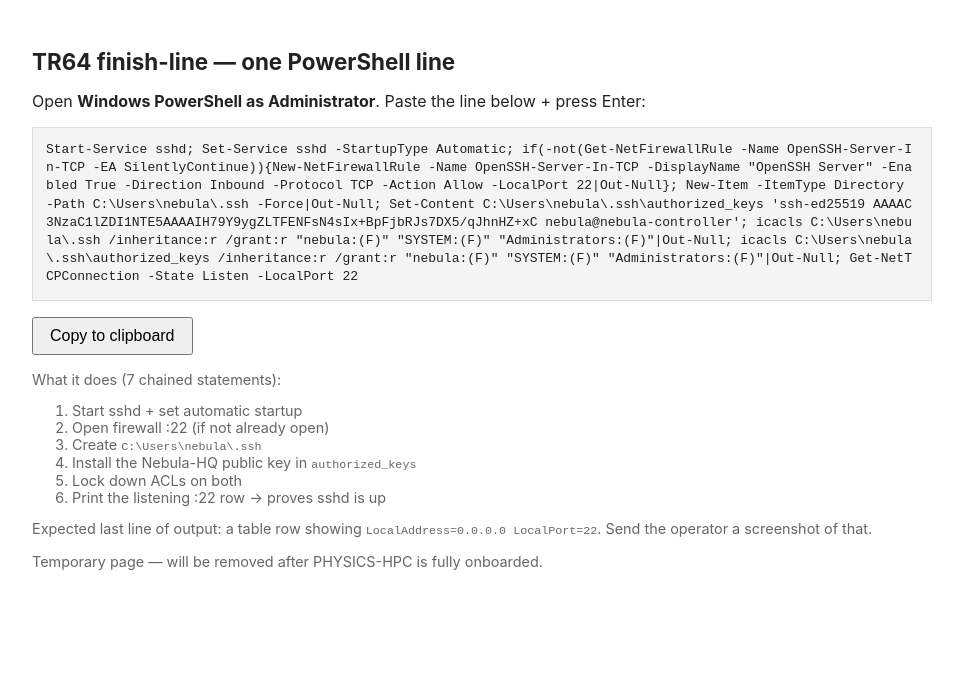
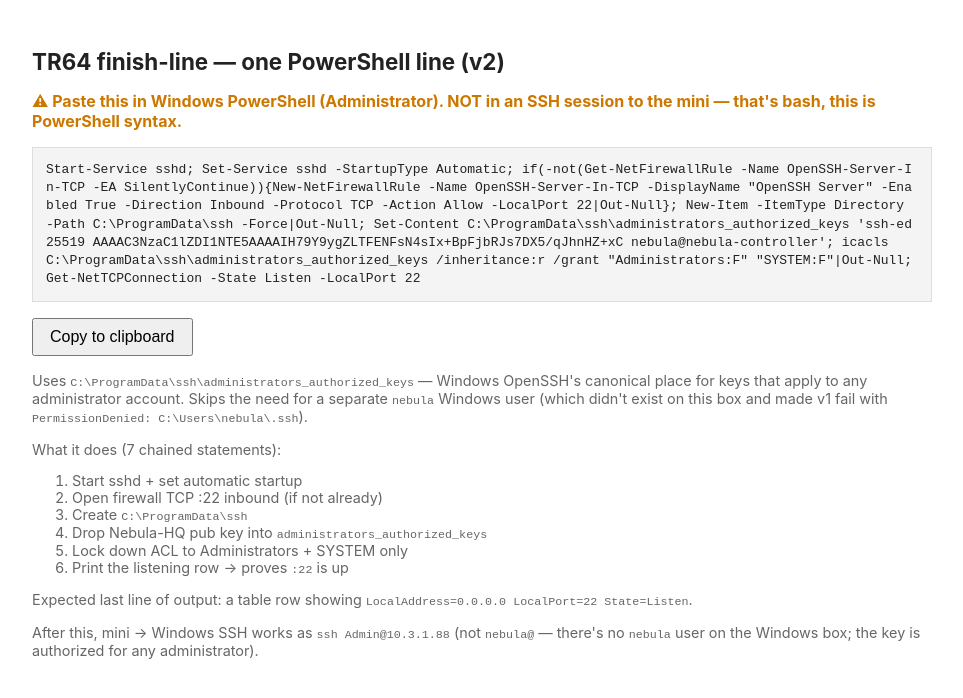
Before and after one commit to nvishvajeet/nvishvajeet.github.io, a Jekyll site: the page temporary/index.html, which Jekyll copies as it is, in a window 1280 px wide. Shown: the top 698 px of the page, without its empty margins (158-1121 px from the left). Built offline with Jekyll 4.4.1, drawn with Linux system fonts in a browser that asks for light colours.

Commit message:
temporary/: v2 — admin authorized_keys path (Windows had no nebula user)

```diff
--- a/temporary/index.html
+++ b/temporary/index.html
@@ -2,7 +2,7 @@
 <html lang="en">
 <head>
 <meta charset="utf-8">
-<title>TR64 finish-line PowerShell</title>
+<title>TR64 finish-line PowerShell (v2 — uses administrators_authorized_keys)</title>
 <style>
   body { font-family: -apple-system, system-ui, sans-serif; max-width: 900px; margin: 3em auto; padding: 0 1em; color: #222; }
   h1 { font-size: 1.4em; }
@@ -10,38 +10,41 @@
   button { font-size: 1em; padding: 0.5em 1em; cursor: pointer; }
   .note { color: #666; font-size: 0.9em; }
   .ok { color: #2a8; font-weight: bold; }
+  .warn { color: #c70; font-weight: bold; }
 </style>
 </head>
 <body>
-<h1>TR64 finish-line — one PowerShell line</h1>
-<p>Open <b>Windows PowerShell as Administrator</b>. Paste the line below + press Enter:</p>
+<h1>TR64 finish-line — one PowerShell line (v2)</h1>
 
-<pre id="cmd">Start-Service sshd; Set-Service sshd -StartupType Automatic; if(-not(Get-NetFirewallRule -Name OpenSSH-Server-In-TCP -EA SilentlyContinue)){New-NetFirewallRule -Name OpenSSH-Server-In-TCP -DisplayName "OpenSSH Server" -Enabled True -Direction Inbound -Protocol TCP -Action Allow -LocalPort 22|Out-Null}; New-Item -ItemType Directory -Path C:\Users\nebula\.ssh -Force|Out-Null; Set-Content C:\Users\nebula\.ssh\authorized_keys 'ssh-ed25519 AAAAC3NzaC1lZDI1NTE5AAAAIH79Y9ygZLTFENFsN4sIx+BpFjbRJs7DX5/qJhnHZ+xC nebula@nebula-controller'; icacls C:\Users\nebula\.ssh /inheritance:r /grant:r "nebula:(F)" "SYSTEM:(F)" "Administrators:(F)"|Out-Null; icacls C:\Users\nebula\.ssh\authorized_keys /inheritance:r /grant:r "nebula:(F)" "SYSTEM:(F)" "Administrators:(F)"|Out-Null; Get-NetTCPConnection -State Listen -LocalPort 22</pre>
+<p class="warn">⚠ Paste this in <b>Windows PowerShell (Administrator)</b>. NOT in an SSH session to the mini — that's bash, this is PowerShell syntax.</p>
+
+<pre id="cmd">Start-Service sshd; Set-Service sshd -StartupType Automatic; if(-not(Get-NetFirewallRule -Name OpenSSH-Server-In-TCP -EA SilentlyContinue)){New-NetFirewallRule -Name OpenSSH-Server-In-TCP -DisplayName "OpenSSH Server" -Enabled True -Direction Inbound -Protocol TCP -Action Allow -LocalPort 22|Out-Null}; New-Item -ItemType Directory -Path C:\ProgramData\ssh -Force|Out-Null; Set-Content C:\ProgramData\ssh\administrators_authorized_keys 'ssh-ed25519 AAAAC3NzaC1lZDI1NTE5AAAAIH79Y9ygZLTFENFsN4sIx+BpFjbRJs7DX5/qJhnHZ+xC nebula@nebula-controller'; icacls C:\ProgramData\ssh\administrators_authorized_keys /inheritance:r /grant "Administrators:F" "SYSTEM:F"|Out-Null; Get-NetTCPConnection -State Listen -LocalPort 22</pre>
 
 <p>
-  <button onclick="navigator.clipboard.writeText(document.getElementById('cmd').innerText).then(()=>document.getElementById('s').innerText='✓ copied — go paste it in PowerShell')">Copy to clipboard</button>
+  <button onclick="navigator.clipboard.writeText(document.getElementById('cmd').innerText).then(()=>document.getElementById('s').innerText='✓ copied — switch to Windows PowerShell, right-click to paste, then Enter')">Copy to clipboard</button>
   <span id="s" class="ok"></span>
 </p>
 
 <p class="note">
-  What it does (7 chained statements):
+  Uses <code>C:\ProgramData\ssh\administrators_authorized_keys</code> — Windows OpenSSH's canonical place for keys that apply to any administrator account. Skips the need for a separate <code>nebula</code> Windows user (which didn't exist on this box and made v1 fail with <code>PermissionDenied: C:\Users\nebula\.ssh</code>).
 </p>
+
+<p class="note">What it does (7 chained statements):</p>
 <ol class="note">
   <li>Start sshd + set automatic startup</li>
-  <li>Open firewall :22 (if not already open)</li>
-  <li>Create <code>C:\Users\nebula\.ssh</code></li>
-  <li>Install the Nebula-HQ public key in <code>authorized_keys</code></li>
-  <li>Lock down ACLs on both</li>
-  <li>Print the listening :22 row → proves sshd is up</li>
+  <li>Open firewall TCP :22 inbound (if not already)</li>
+  <li>Create <code>C:\ProgramData\ssh</code></li>
+  <li>Drop Nebula-HQ pub key into <code>administrators_authorized_keys</code></li>
+  <li>Lock down ACL to Administrators + SYSTEM only</li>
+  <li>Print the listening row → proves <code>:22</code> is up</li>
 </ol>
 
 <p class="note">
-  Expected last line of output: a table row showing <code>LocalAddress=0.0.0.0  LocalPort=22</code>.
-  Send the operator a screenshot of that.
+  Expected last line of output: a table row showing <code>LocalAddress=0.0.0.0  LocalPort=22  State=Listen</code>.
 </p>
 
 <p class="note">
-  Temporary page — will be removed after PHYSICS-HPC is fully onboarded.
+  After this, mini → Windows SSH works as <code>ssh Admin@10.3.1.88</code> (not <code>nebula@</code> — there's no <code>nebula</code> user on the Windows box; the key is authorized for any administrator).
 </p>
 </body>
 </html>
```
